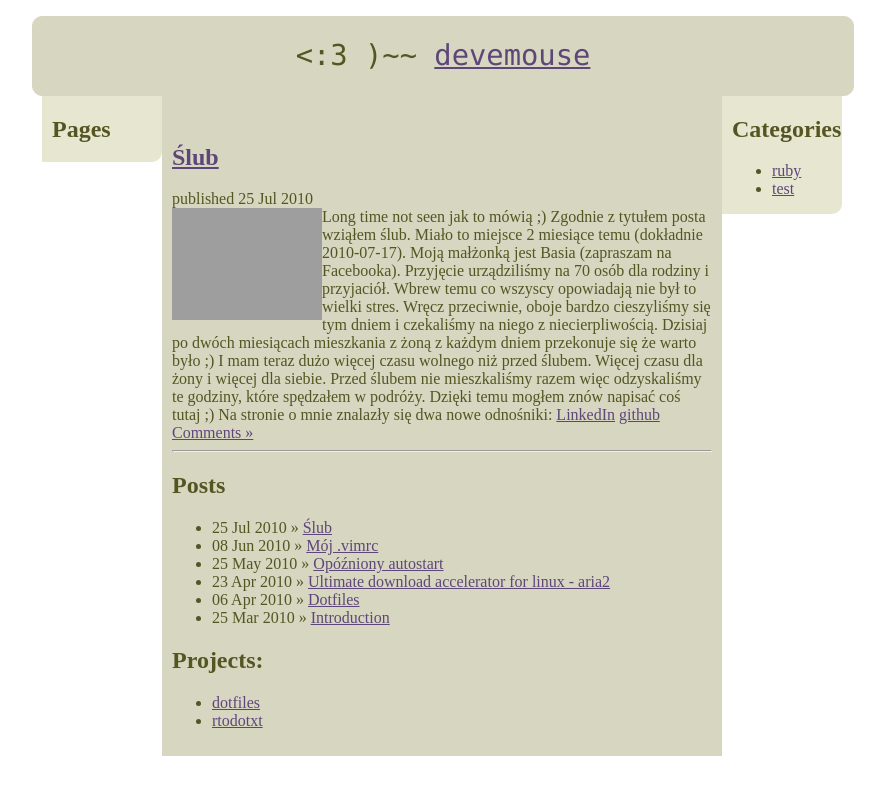
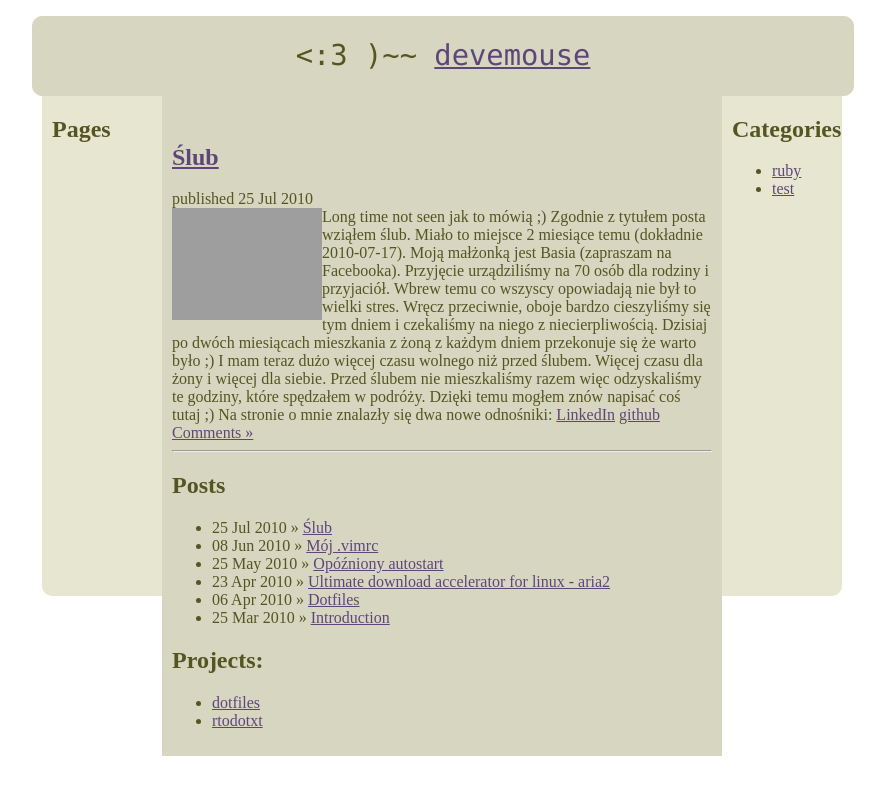
Before and after one commit to devemouse/devemouse.github.com, a Jekyll site: the page built from index.html, in a window 1280 px wide. Shown: the top 795 px of the page, without its empty margins (198-1083 px from the left). Built offline with Jekyll 4.4.1, drawn with Linux system fonts in a browser that asks for light colours; Markdown is read by kramdown in place of the engine named in the settings; grey boxes are pictures that could not be loaded.

Commit message:
corrected radius and added fixed height

```diff
--- a/css/default.css
+++ b/css/default.css
@@ -41,7 +41,15 @@ img.alignleft
    background: #E6E6D1;
    padding-left:10px;
    padding-right:10px;
+   height:500px;
+}
+
+.container .right {
    border-bottom-right-radius: 10px;
+}
+
+.container .left {
+   border-bottom-left-radius: 10px;
 }
 
 .container .center {
```
